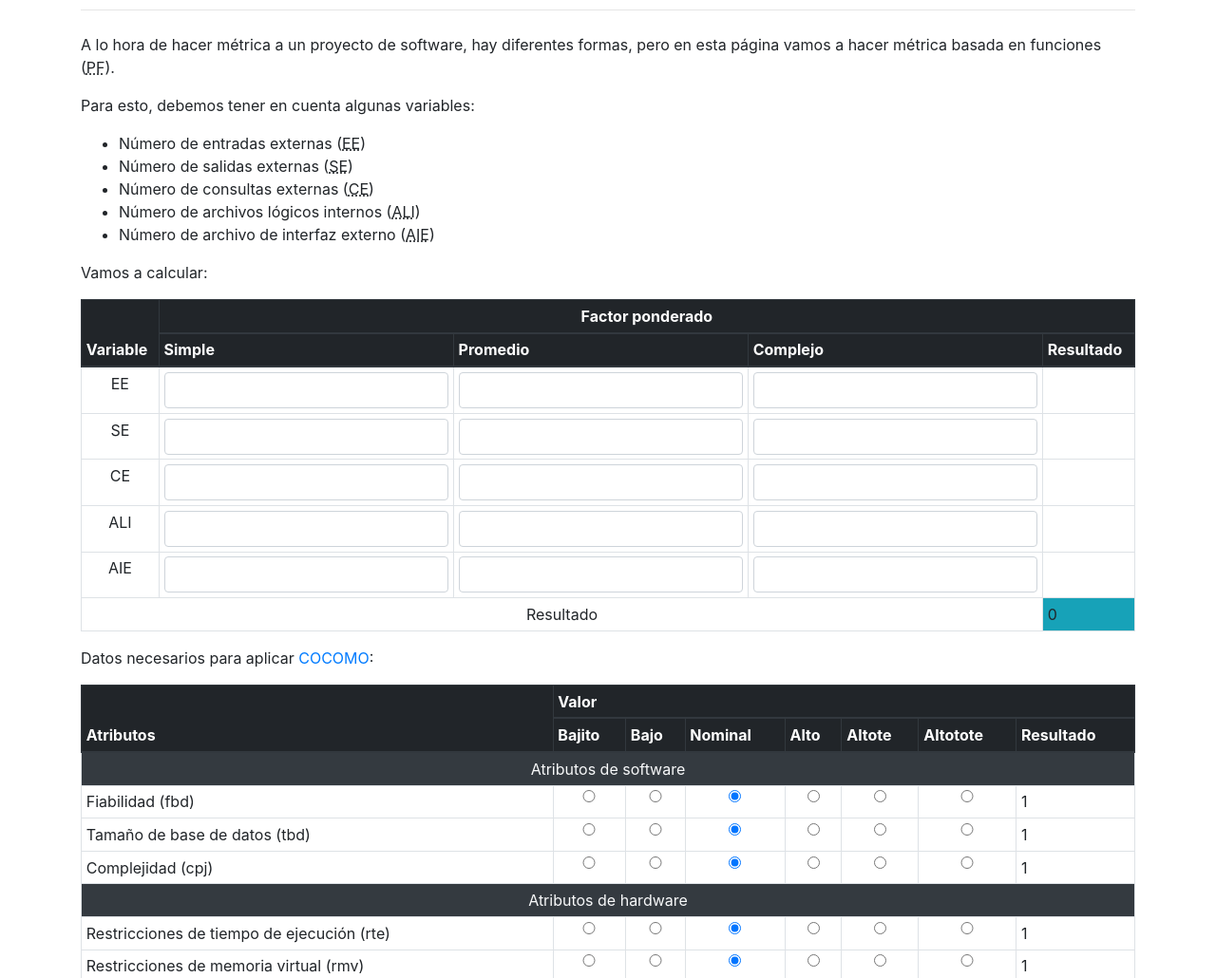
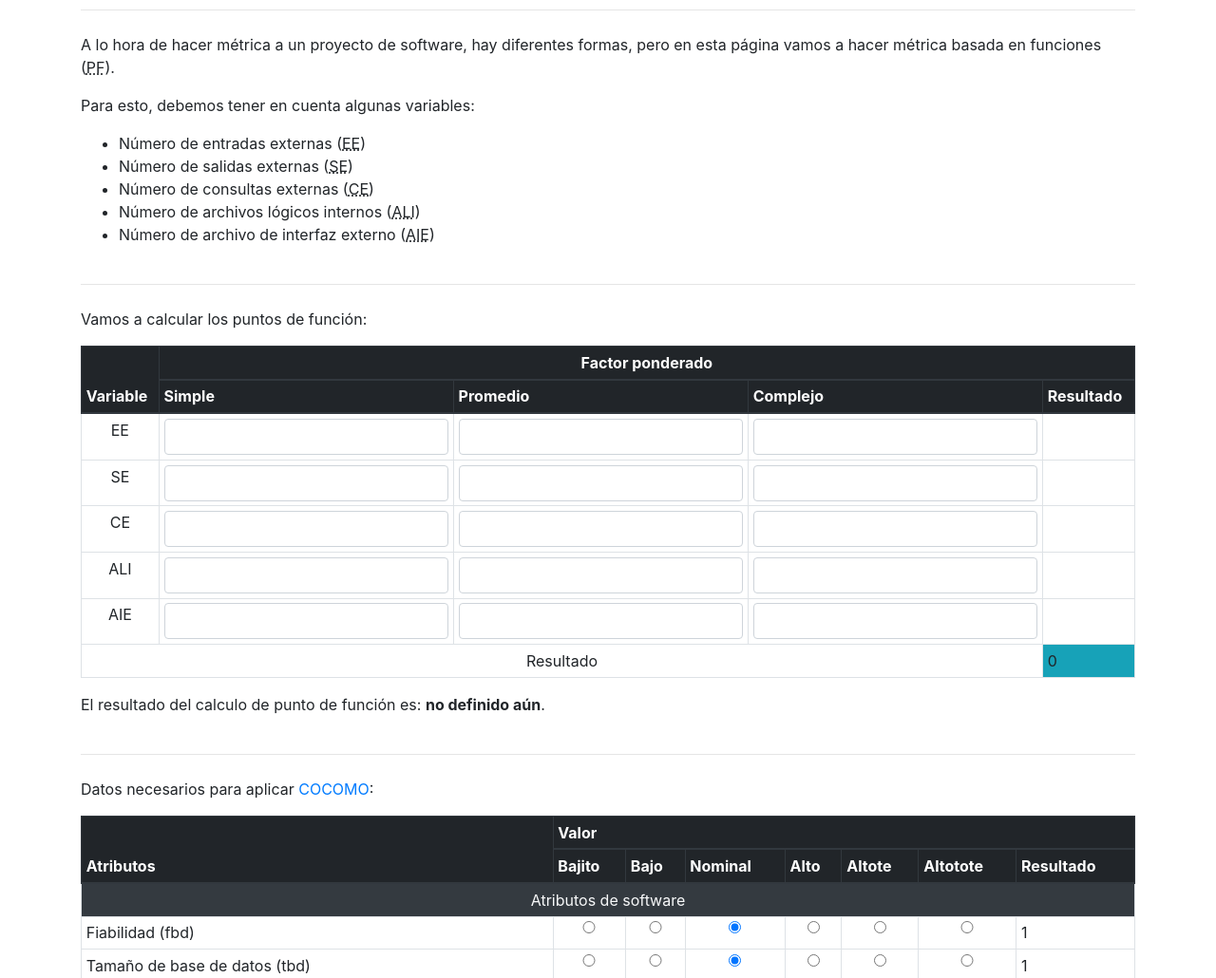
Before and after one commit to justpush/justpush.github.io, a plain HTML site: page metrica/index.html in a window 1280 px wide. Shown: the part 70-1100 px from the top of the page at 95% size. Drawn offline with Linux system fonts and the light colour scheme.

Commit message:
Cambio en muestra de datos

```diff
--- a/js/metrica.js
+++ b/js/metrica.js
@@ -94,6 +94,8 @@ window.addEventListener("load", function()
 			sumatoria += valor;
 		}
 		fijarTextoEn("pf_resultado", sumatoria);
+		if (sumatoria != 0)
+			fijarTextoEn("pf_final", sumatoria);
 
 		// calculamos cada atributo
 		for (var i=0; i<abreviaturaAtributo.length; i++)
--- a/metrica/index.html
+++ b/metrica/index.html
@@ -41,8 +41,10 @@
 			</div>
 
 			<div class="col-sm-12 col-md-12 col-lg-12 col-xl-12">
+				<hr class="my-4">
+
 				<p>
-					Vamos a calcular:
+					Vamos a calcular los puntos de función:
 				</p>
 
 				<form class="table-responsive">
@@ -102,9 +104,11 @@
 						</tbody>
 					</table>
 				</form>
+				<p>El resultado del calculo de punto de función es: <span class="font-weight-bold" id="pf_final">no definido aún</span>.</p>
 			</div>
 
 			<div class="col-sm-12 col-md-12 col-lg-12 col-xl-12">
+				<hr class="my-4">
 				<p>
 					Datos necesarios para aplicar <a href="https://es.wikipedia.org/wiki/COCOMO" target="fuente">COCOMO</a>:
 				</p>
```
